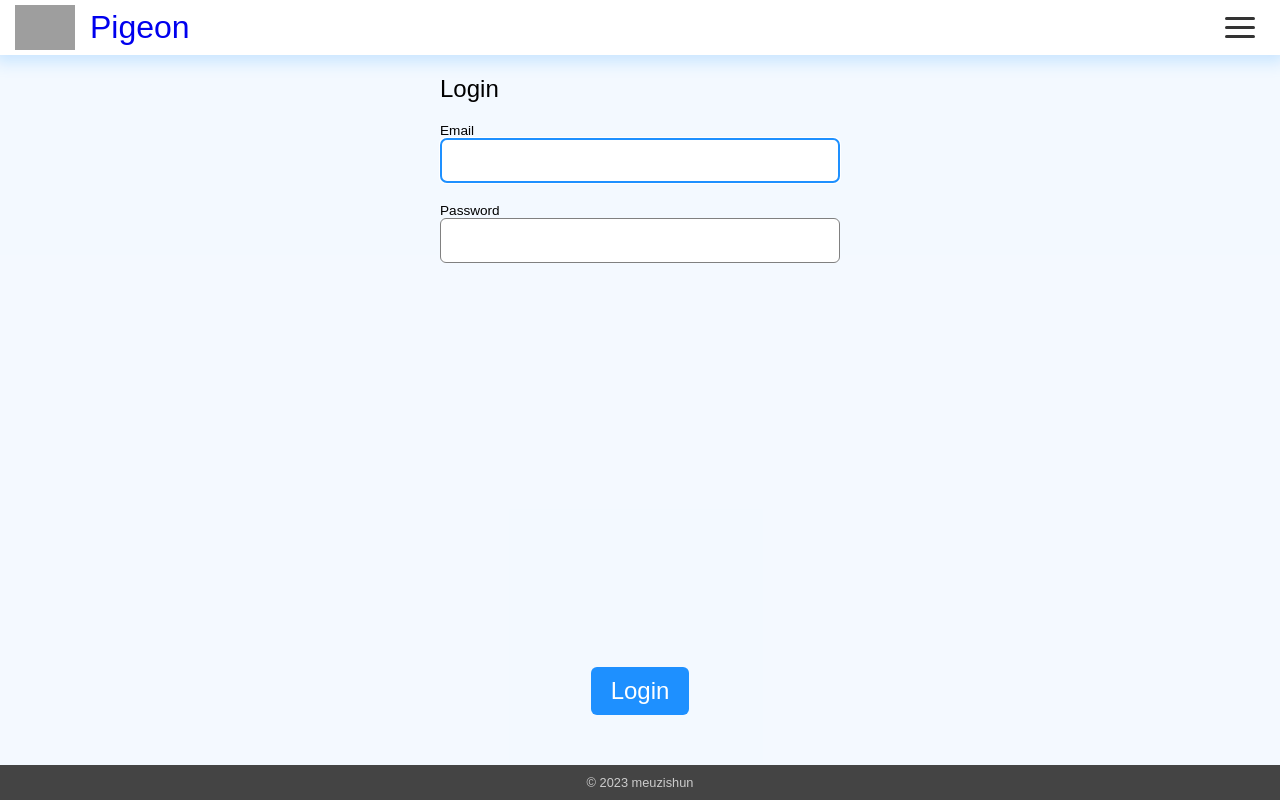
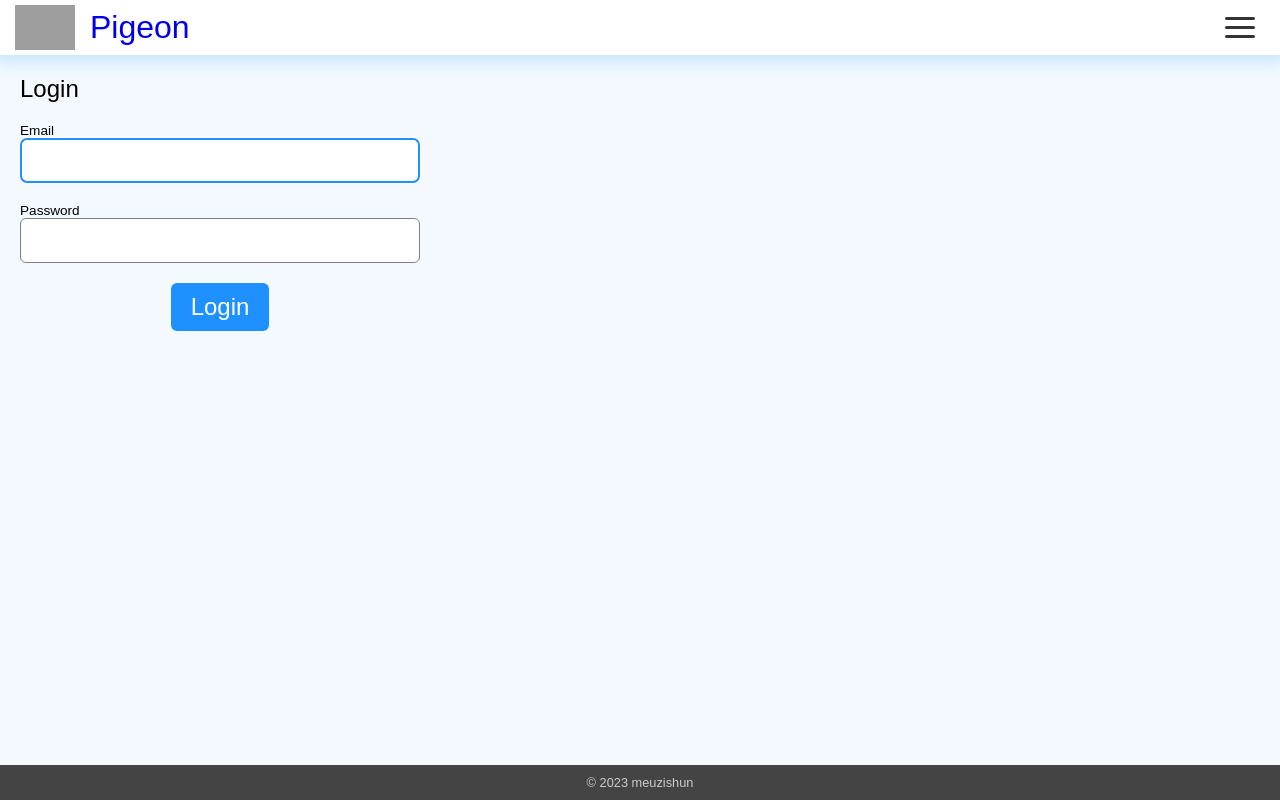
Before and after one commit to meuzishun/messaging_ui, a React (Vite) app: page /login in a window 1280 px wide. Built offline with nearby package versions, Linux system fonts and the light colour scheme; grey boxes are pictures that could not be loaded.

Commit message:
Refactor RootLayout and WelcomePage with grid instead of flexbox

```diff
--- a/src/layouts/RootLayout.module.scss
+++ b/src/layouts/RootLayout.module.scss
@@ -1,16 +1,14 @@
 $margin: 20px;
 
 .root-layout {
-  display: flex;
-  flex-direction: column;
-  min-height: 100vh;
+  height: 100vh;
   overflow-x: hidden;
+  display: grid;
+  grid-template-columns: 1fr;
+  grid-template-rows: auto 1fr auto;
 
   .main {
-    flex-grow: 1;
-    display: flex;
-    flex-direction: column;
-    align-items: center;
+    overflow-y: auto;
     background-color: var(--soft-blue-trans);
 
     & > * {
--- a/src/pages/WelcomePage.module.scss
+++ b/src/pages/WelcomePage.module.scss
@@ -1,7 +1,6 @@
 @use '../animations';
 
 .welcome-page {
-  flex-grow: 1;
   display: flex;
   flex-direction: column;
   @include animations.fade-in;
```
